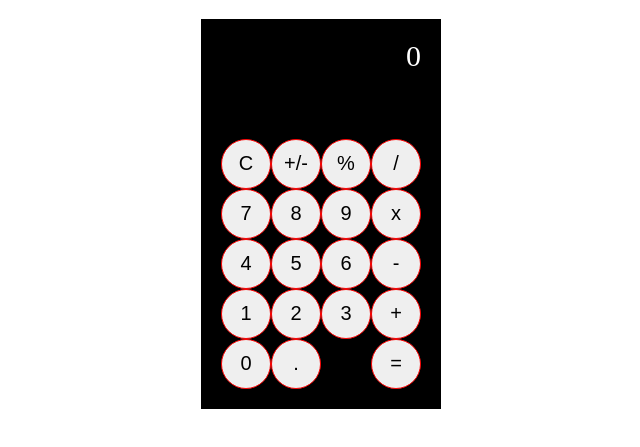
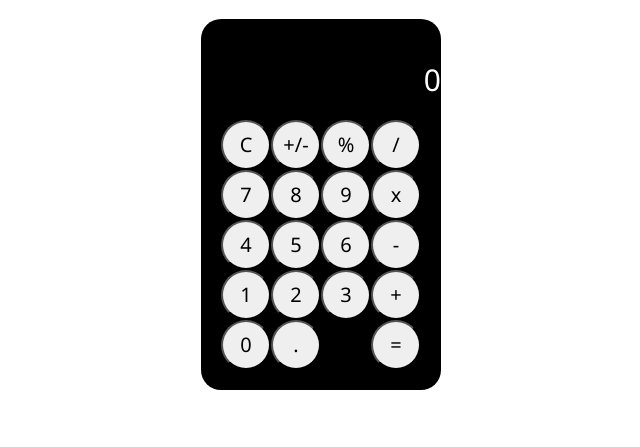
Before and after one commit to leonard-anton/calculator, a plain HTML site: page index.html in a window 1280 px wide. Shown: the part 69-516 px from the top of the page, without its empty margins (319-959 px from the left). Drawn offline with Linux system fonts and the light colour scheme.

Commit message:
Add font family

```diff
--- a/style.css
+++ b/style.css
@@ -12,9 +12,11 @@ button {
     height: 50px;
     width: 50px;
     border-radius: 50%;
-    border: 1px solid red;
     font-size: 20px;
+    font-family: 'Segoe UI', Tahoma, Geneva, Verdana, sans-serif;
 }
+
+
 
 .calculatorBody {
     background-color: black;
@@ -22,18 +24,22 @@ button {
     padding: 20px;
     display: flex;
     flex-direction: column;
+    border-radius: 20px;
 }
 
 .display {
     width: 200px;
-    height: 100px;
+    height: auto;
+    padding: 20px;
     text-align: right;
     font-size: 30px;
     color: white;
+    font-family: 'Segoe UI', Tahoma, Geneva, Verdana, sans-serif;
 }
 
 .buttons {
     display: flex;
+
 }
 
 .leftButtons {
```
